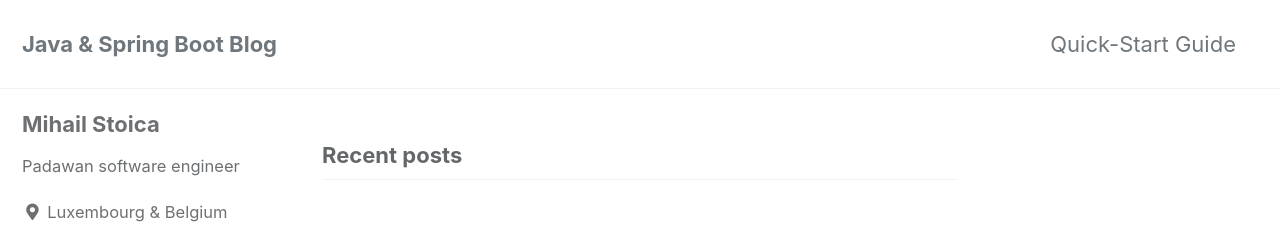
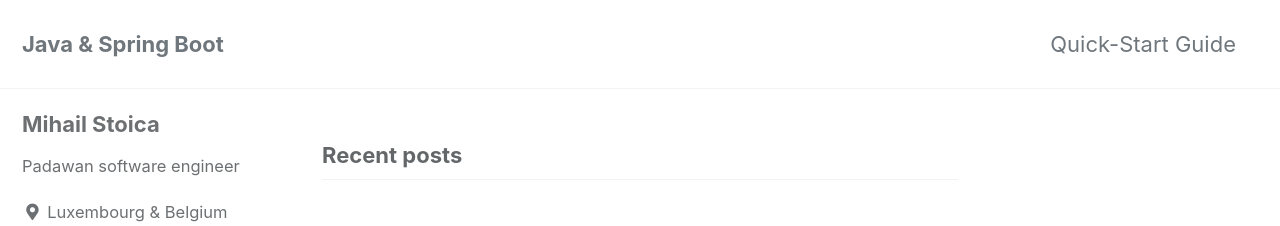
Before and after one commit to mihail-stoica/mihail-stoica.github.io, a Jekyll site: the page built from index.html, in a window 1280 px wide. Shown: the top 226 px of the page. Built offline with Jekyll 4.4.1, drawn with Linux system fonts in a browser that asks for light colours; cached includes are drawn as plain includes; the list of posts is cut into pages by our own code.

Commit message:
Initial commit

```diff
--- a/_config.yml
+++ b/_config.yml
@@ -16,7 +16,7 @@ minimal_mistakes_skin    : "default" # "air", "aqua", "contrast", "dark", "dirt"
 
 # Site Settings
 locale                   : "en-US"
-title                    : "Java & Spring Boot Blog"
+title                    : "Java & Spring Boot"
 title_separator          : "-"
 subtitle                 : # site tagline that appears below site title in masthead
 name                     : "Mihail Stoica"
--- a/_data/navigation.yml
+++ b/_data/navigation.yml
@@ -1,7 +1,7 @@
 # main links
 main:
   - title: "Quick-Start Guide"
-    url: https://mmistakes.github.io/minimal-mistakes/docs/quick-start-guide/
+    url:
   # - title: "About"
   #   url: https://mmistakes.github.io/minimal-mistakes/about/
   # - title: "Sample Posts"
```
